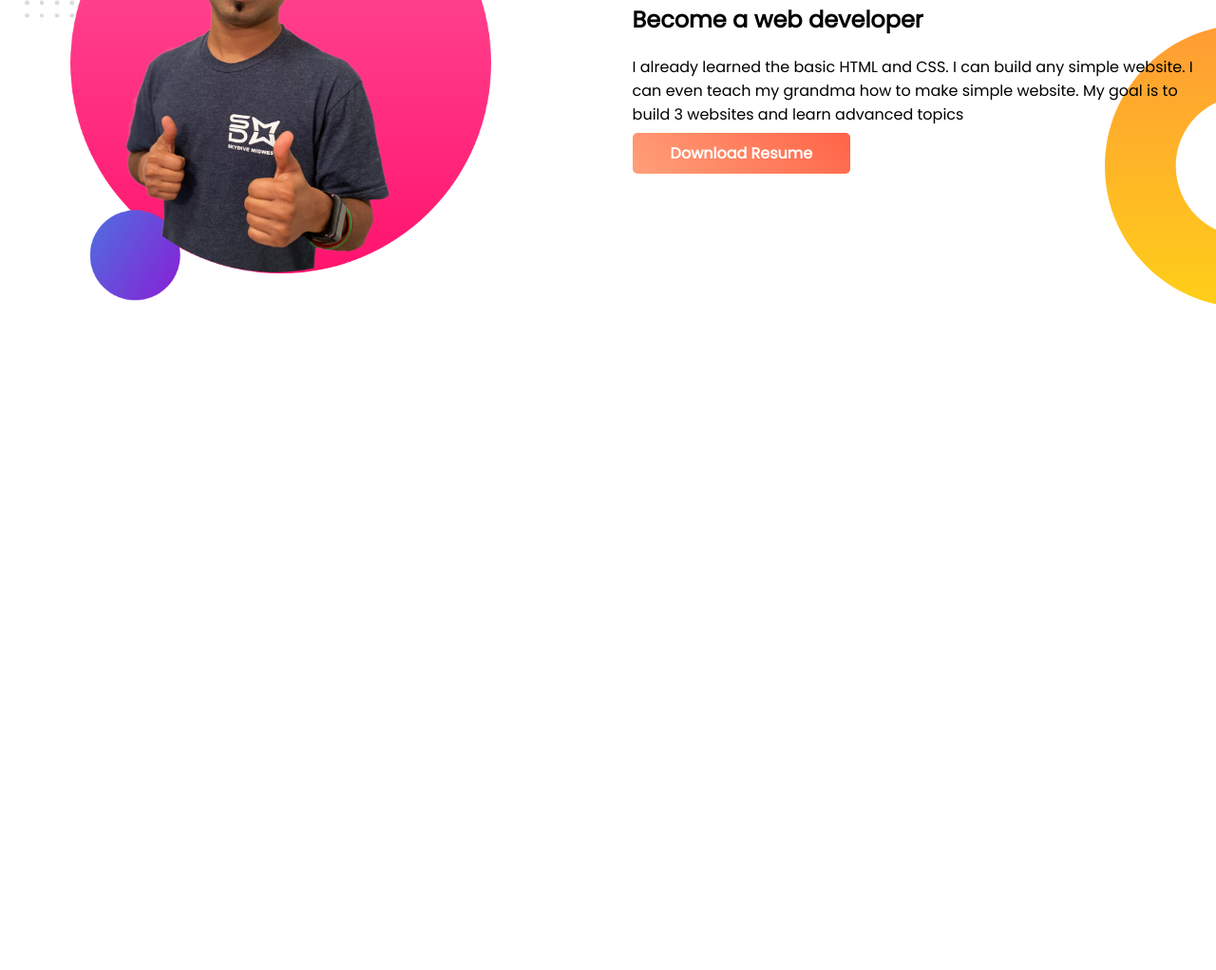
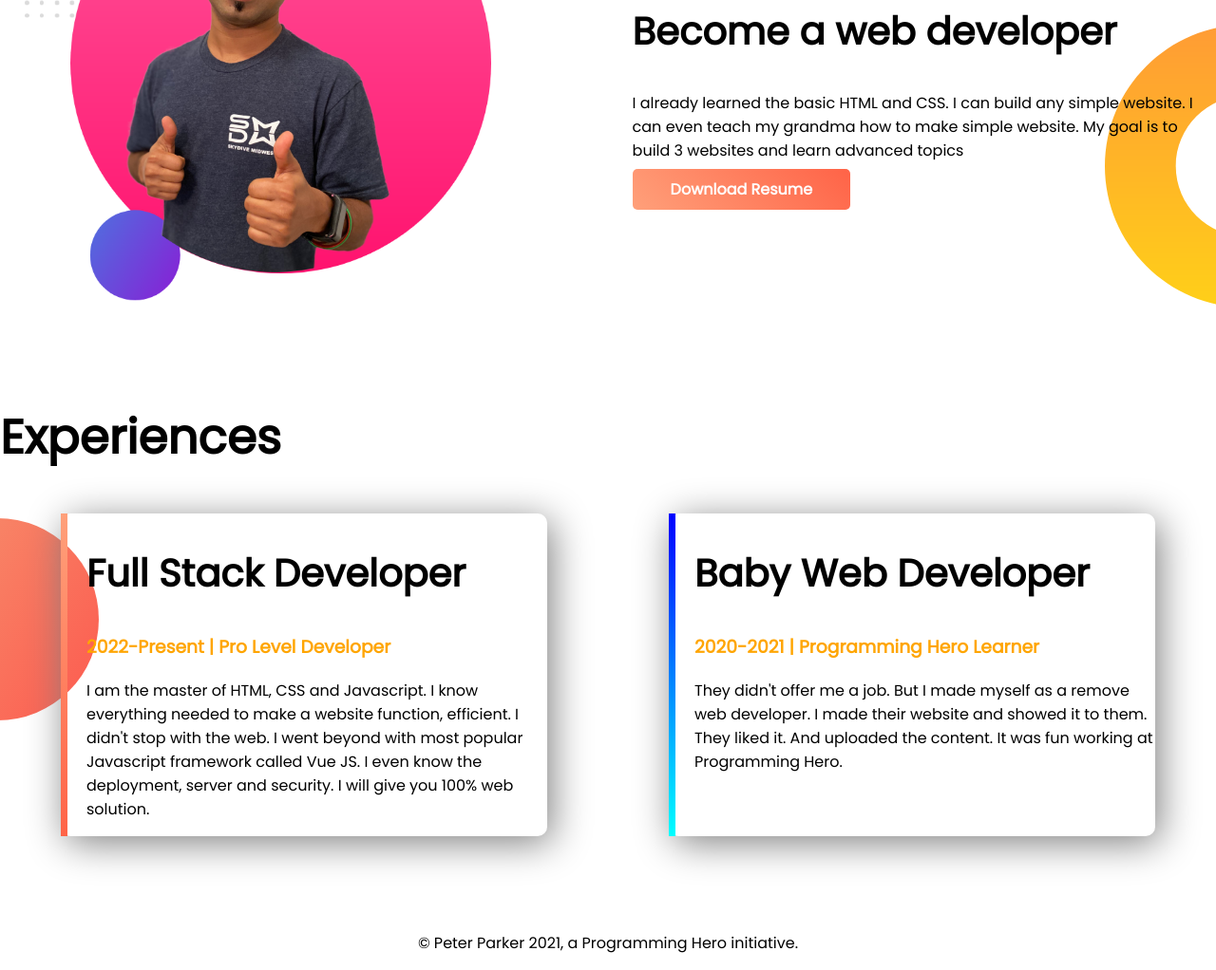
Before and after one commit to Rupok-Koiry/developer-portfolio, a plain HTML site: page index.html in a window 1280 px wide. Shown: the part 750-1772 px from the top of the page at 95% size. Before the commit the page ends 1174 px from the top, so only its background shows below. Drawn offline with Linux system fonts and the light colour scheme.

Commit message:
all done have fun

```diff
--- a/index.html
+++ b/index.html
@@ -15,7 +15,7 @@
   </head>
   <body>
     <!-- World Section Start -->
-    <section class="top-banner">
+    <section class="top-banner flexible-container">
       <div class="half-width">
         <h1>Welcome To</h1>
         <h1><span class="orange-color">Peter Parker</span> World!</h1>
@@ -39,16 +39,17 @@
     </section>
     <!-- World Section End -->
     <!-- Dream Section Start -->
-    <section class="dream-big">
+    <section class="dream-big flexible-container">
       <div class="half-width">
         <img src="images/jhankar2.png" alt="jhankar mahabub" />
       </div>
       <div class="half-width">
         <h1>Dream Big</h1>
-        <h2>Become a web developer
-        </h2>
+        <h2>Become a web developer</h2>
         <p>
-          I already learned the basic HTML and CSS. I can build any simple website. I can even teach my grandma how to make simple website. My goal is to build 3 websites and learn advanced topics
+          I already learned the basic HTML and CSS. I can build any simple
+          website. I can even teach my grandma how to make simple website. My
+          goal is to build 3 websites and learn advanced topics
         </p>
         <a
           href="https://web.programming-hero.com/"
@@ -59,6 +60,40 @@
       </div>
     </section>
     <!-- Dream Section End -->
-
+    <!-- Experience Section Start -->
+    <section class="experience-area">
+      <h1>Experiences</h1>
+      <div class="flexible-container">
+        <div class="experience-item" id="web-dev-experience">
+          <h2>Full Stack Developer</h2>
+          <h3 class="orange-color">2022-Present | Pro Level Developer</h3>
+          <p>
+            I am the master of HTML, CSS and Javascript. I know everything
+            needed to make a website function, efficient. I didn't stop with the
+            web. I went beyond with most popular Javascript framework called Vue
+            JS. I even know the deployment, server and security. I will give you
+            100% web solution.
+          </p>
+        </div>
+        <div class="experience-item" id="full-stack-experience">
+          <h2>Baby Web Developer</h2>
+          <h3 class="orange-color">2020-2021 | Programming Hero Learner</h3>
+          <p>
+            They didn't offer me a job. But I made myself as a remove web
+            developer. I made their website and showed it to them. They liked
+            it. And uploaded the content. It was fun working at Programming
+            Hero.
+          </p>
+        </div>
+      </div>
+    </section>
+    <!-- Experience Section End -->
+    <!-- Footer Section Start -->
+    <footer>
+      <p>
+        © Peter Parker 2021, a Programming Hero initiative.
+      </p>
+    </footer>
+    <!-- Footer Section End -->
   </body>
 </html>
--- a/style.css
+++ b/style.css
@@ -1,26 +1,29 @@
-body{
-  font-family: 'Poppins', sans-serif;
+body {
+  font-family: "Poppins", sans-serif;
   margin: 0;
   padding: 0;
 }
-h1{
+h1 {
   font-size: 50px;
 }
-.orange-color{
+h2 {
+  font-size: 40px;
+}
+.orange-color {
   color: #ffa500;
 }
-section{
+.flexible-container {
   display: flex;
   margin-bottom: 100px;
 }
-.half-width{
+.half-width {
   width: 50%;
   padding-left: 2%;
 }
-.half-width img{
+.half-width img {
   width: 80%;
 }
-.anchor-button{
+.anchor-button {
   text-decoration: none;
   background: linear-gradient(45deg, lightsalmon, tomato);
   padding: 10px 40px;
@@ -28,13 +31,37 @@ section{
   color: white;
   font-weight: 700;
 }
-.top-banner{
-  background-image: url('images/top-banner.png');
+.top-banner {
+  background-image: url("images/top-banner.png");
   background-repeat: no-repeat;
 }
-.dream-big{
-  background-image: url('images/dream-bg.png');
+.dream-big {
+  background-image: url("images/dream-bg.png");
   background-repeat: no-repeat;
   background-position: bottom right;
-
 }
+.experience-area {
+  background-image: url("images/exp-bg.png");
+  background-repeat: no-repeat;
+  background-position: left;
+}
+.experience-item {
+  width: 40%;
+  margin: 0 5%;
+  padding-left: 20px;
+  border-radius: 10px;
+  box-shadow: 5px 7px 40px gray;
+}
+#web-dev-experience {
+  border-left: 7px solid;
+  border-image: linear-gradient(180deg, lightsalmon, tomato);
+  border-image-slice: 1;
+}
+#full-stack-experience {
+  border-left: 7px solid;
+  border-image: linear-gradient(180deg, blue, cyan);
+  border-image-slice: 1;
+}
+footer p{
+  text-align: center;
+}
```
Also changed, not shown: images/decap.png (deleted), images/tom.png (deleted), 4 other files.
